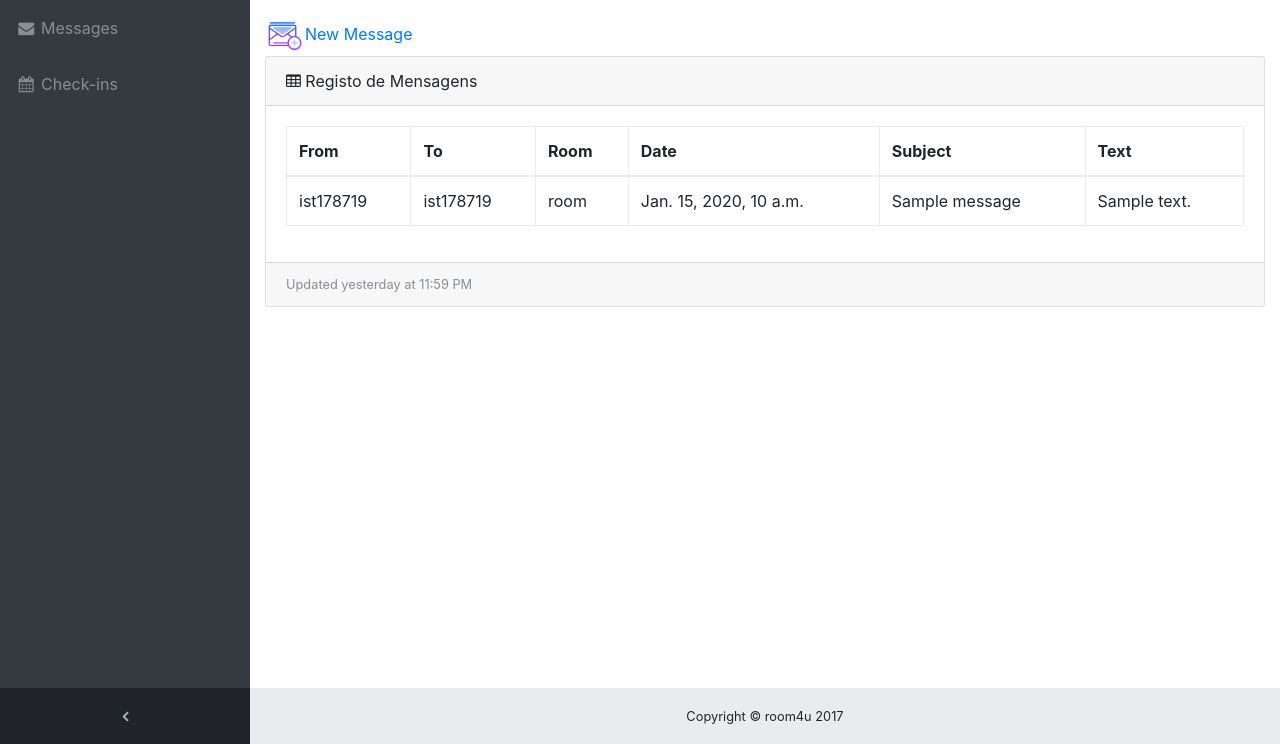
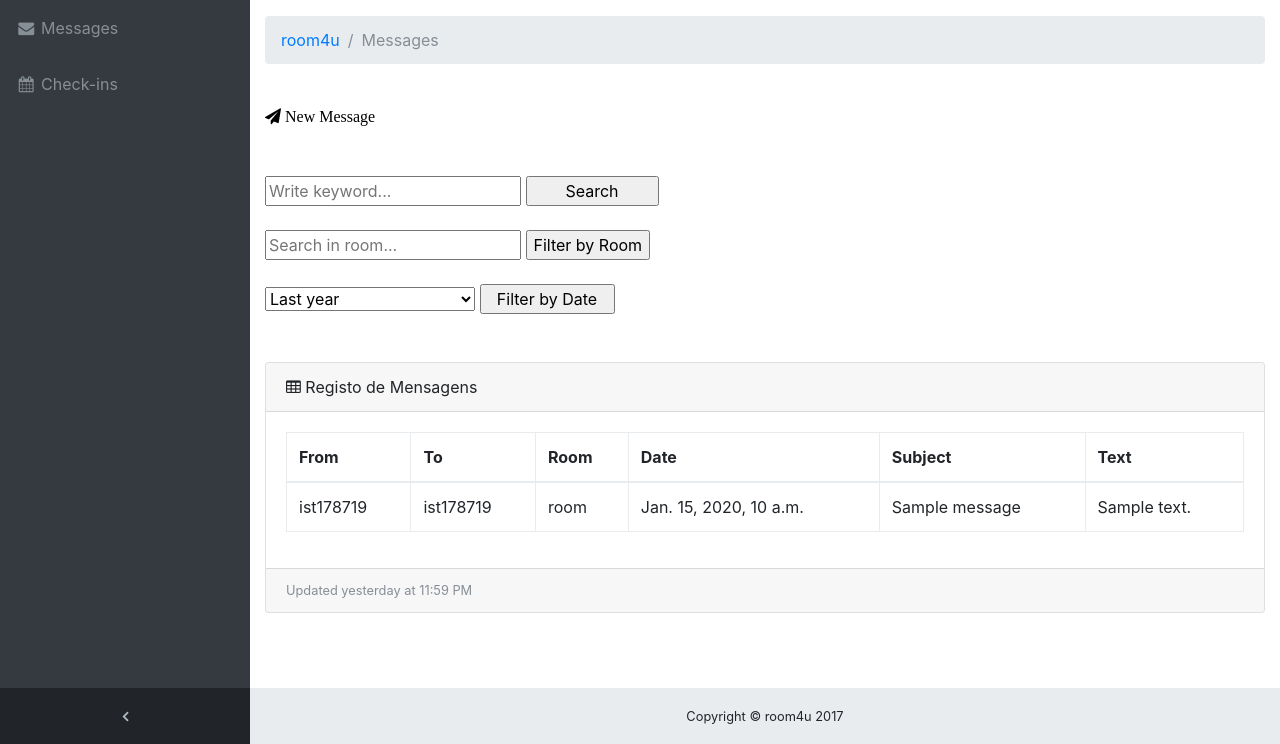
Before and after one commit to btoztas/room4u, a Django app: page /room4u/messages/ in a window 1280 px wide. Shown: the part 56-800 px from the top of the page. Run offline with Django 3.2, Linux system fonts and the light colour scheme; data comes from the database, SQL or seed files in the repository; both versions use the stored data as it was after the commit; tables that the repository leaves empty hold one stand-in row (values such as "Sample post"); some libraries are stand-ins or nearby versions.

Commit message:
earlier updates

```diff
--- a/rooms/templates/messages.html
+++ b/rooms/templates/messages.html
@@ -1,7 +1,50 @@
 {% extends "blank.html" %}
 
 {% block body %}
-  <a href="/room4u/messages/new"><img border="0" alt="New Message" src="/static/images/aaa.jpeg" width="40" height="40">New Message</a> <br>
+    <ol class="breadcrumb">
+        <li class="breadcrumb-item">
+            <a href="/room4u">room4u</a>
+        </li>
+        <li class="breadcrumb-item active">Messages</li>
+    </ol><br>
+  <!--<a href="/room4u/messages/new"><img border="0" alt="New Message" src="/static/images/aaa.jpeg" width="40" height="40">New Message</a> <br>-->
+    <a href="/room4u/messages/new" style="color:black"><i class="fa fa-paper-plane" aria-hidden="true"> New Message</i></a><br><br><br>
+    <form action="/room4u/messages" method="post">
+    {% csrf_token %}
+
+    <!--<label for="keyword">Search Keyword</label><br>-->
+    <input type="text" id="keyword" name="keyword" placeholder="Write keyword...">
+
+    <input type="submit" value="Search" style="width:133px"><br><br>
+
+    </form>
+
+    <form action="/room4u/messages" method="post">
+    {% csrf_token %}
+
+    <!--<label for="room">Filter by Room</label><br>-->
+    <input type="text" id="room" name="room" placeholder="Search in room...">
+
+    <input type="submit" value="Filter by Room"><br><br>
+
+    </form>
+
+    <form action="/room4u/messages" method="post">
+    {% csrf_token %}
+
+    <!--<label for="date">Filter by Date</label><br>-->
+    <select name="date" id ="date" style="width:210px">
+    <option value="year">Last year</option>
+    <option value="6month">Last 6 months</option>
+    <option value="month">Last month</option>
+    <option value="week">Last Week</option>
+    <option value="today">Today</option>
+    <option value="specific_date">Specific Date</option>
+    </select>
+
+    <input type="submit" value="Filter by Date" style="width:135px"><br><br><br>
+
+    </form>
     <div class="card mb-3">
         <div class="card-header">
           <i class="fa fa-table"></i> Registo de Mensagens</div>
--- a/rooms/views.py
+++ b/rooms/views.py
@@ -76,7 +76,11 @@ class MessageView(View):
 
     def get(self, request, *args, **kwargs):
         messages = Message.objects.all()
-        context = {'messages': messages}
+        context = {
+            'messages': messages,
+            'username': request.user.username,
+            'is_admin': request.user.is_staff
+        }
         #return HttpResponse('ola')
         return render(request, self.message_template, context)
 
```
Also changed, not shown: rooms/templates/new_message_handler.html (+7 -0 lines), rooms/templates/new_messages.html (+9 -0 lines), db.sqlite3 (added).
